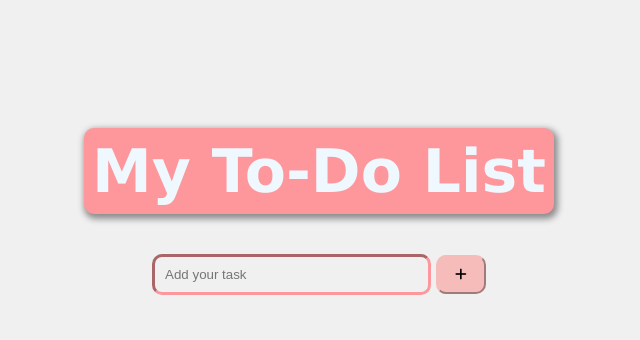
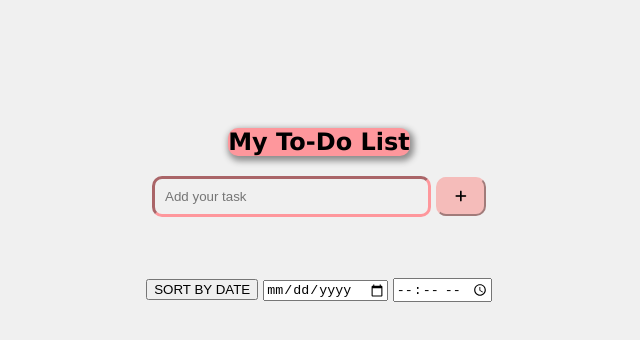
Before and after one commit to Huenyeon/interactive-to-do-list, a website built with Vite: page index.html in a window 1280 px wide. Shown: the whole page, without its empty margins (321-961 px from the left). Built offline with nearby package versions, Linux system fonts and the light colour scheme.

Commit message:
new html

```diff
--- a/index.html
+++ b/index.html
@@ -9,22 +9,29 @@
   <title>Interactive To-Do List</title>
   <link rel="stylesheet" href="https://cdnjs.cloudflare.com/ajax/libs/font-awesome/6.6.0/css/all.min.css">
   <link rel="stylesheet" href="main.css">
+  <link rel="preconnect" href="https://fonts.googleapis.com">
+  <link rel="preconnect" href="https://fonts.gstatic.com" crossorigin>
+  <link href="https://fonts.googleapis.com/css2?family=Cormorant+Garamond:ital,wght@0,300;0,400;0,500;0,600;0,700;1,300;1,400;1,500;1,600;1,700&display=swap" rel="stylesheet">
 </head>
 <body>
   <div class="content">
     <div class="title">
-      <h1>   My To-Do List   </h1>
+      <h2>   My To-Do List   </h2>
     </div>
 
-
+    <div class="container">
       <div>
         <input type ="text" placeholder="Add your task" id="inputField">
         <button type="button" id="addTask"><i class="fa-solid fa-plus"></i></button>
+        <h4 class="deadLineText" style="color: #f0f0f0;">CHOOSE DEADLINE</h4>
+        <button type="button" id="sortByDate" onclick="">SORT BY DATE</button>
+        <input type="date" id="date">
+        <input type="time" id="time">
       </div>
-
 
       <div>
         <ul id="taskList"></ul>
+      </div>
     </div>
   </div>
 
```
Lines whose indentation alone changed are shown as unchanged.
